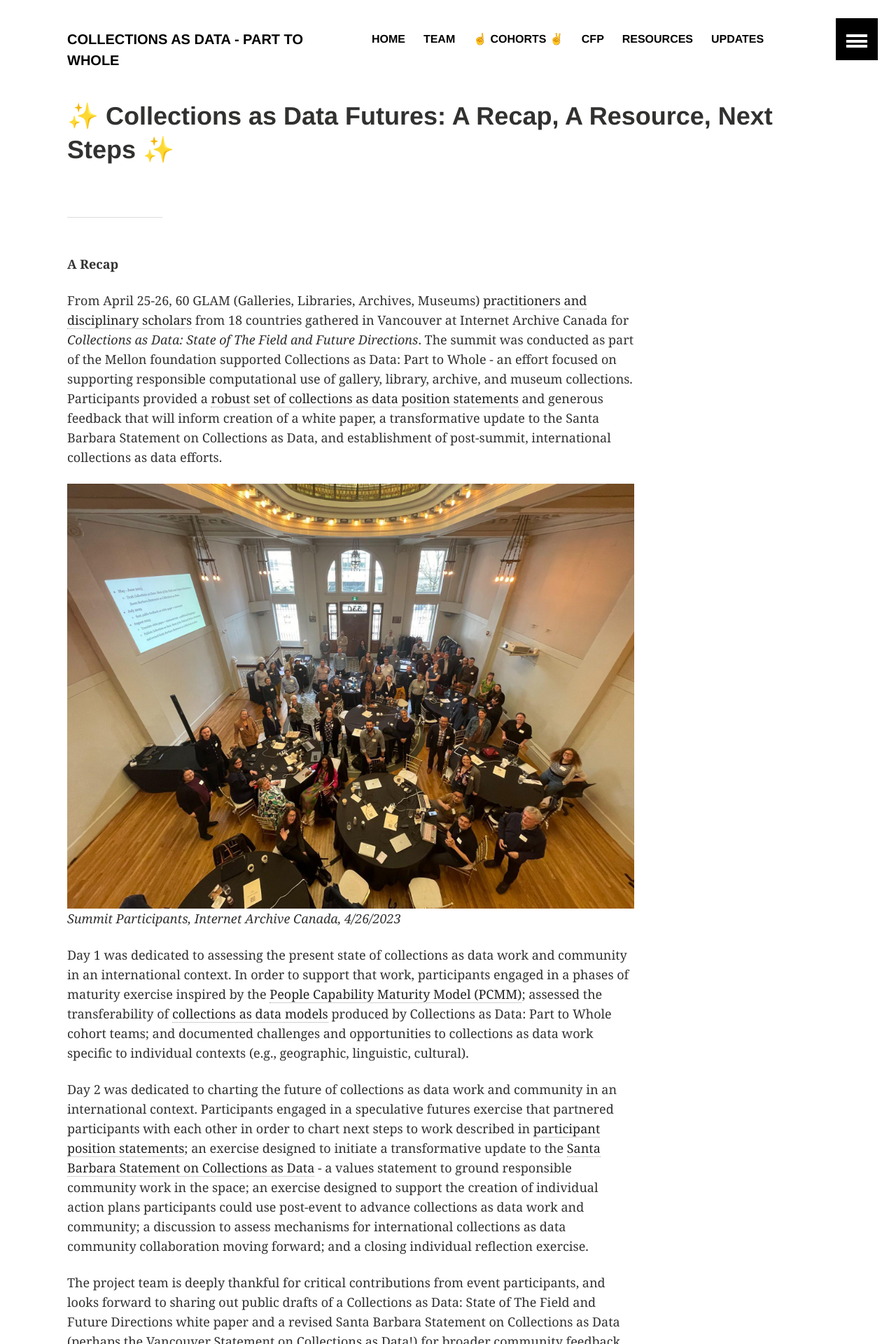
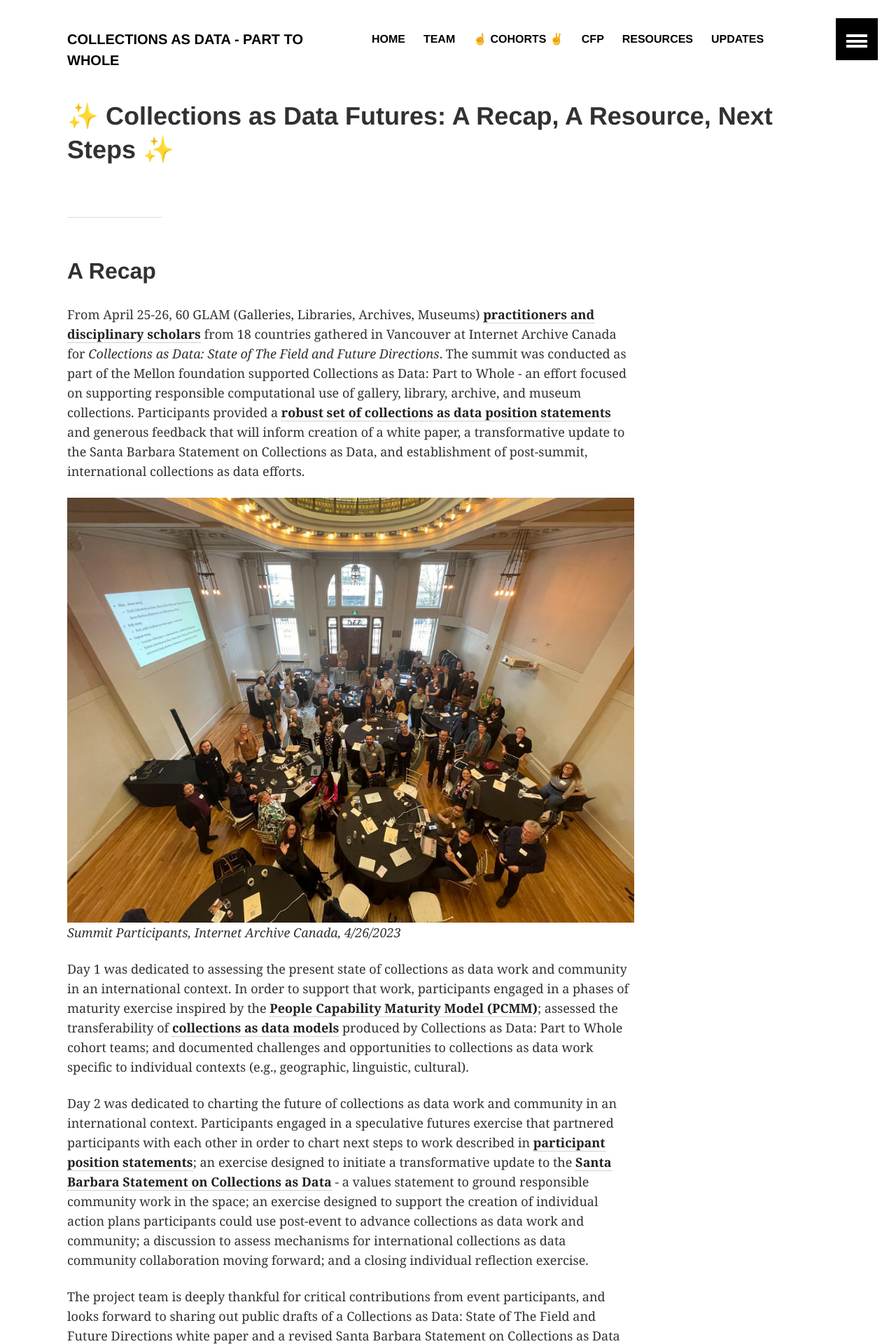
Before and after one commit to collectionsasdata/part2whole, a Jekyll site: the page built from _posts/2023-05-04-recap.markdown, in a window 1280 px wide. Shown: the top 1920 px of the page at 70% size. Built offline with Jekyll 4.4.1, drawn with Linux system fonts in a browser that asks for light colours.

```diff
--- a/_posts/2023-05-04-recap.markdown
+++ b/_posts/2023-05-04-recap.markdown
@@ -6,21 +6,21 @@ teaser: "A Recap, A Resource, Next Steps"
 ---
 ---
 
-**A Recap**
+## A Recap
 
-From April 25-26, 60 GLAM (Galleries, Libraries, Archives, Museums) [practitioners and disciplinary scholars](https://collectionsasdata.github.io/part2whole/iac/) from 18 countries gathered in Vancouver at Internet Archive Canada for *Collections as Data: State of The Field and Future Directions*. The summit was conducted as part of the Mellon foundation supported Collections as Data: Part to Whole - an effort focused on supporting responsible computational use of gallery, library, archive, and museum collections. Participants provided a [robust set of collections as data position statements](https://zenodo.org/record/7888576#.ZFO5O-zMI-Q) and generous feedback that will inform creation of a white paper, a transformative update to the Santa Barbara Statement on Collections as Data, and establishment of post-summit, international collections as data efforts.
+From April 25-26, 60 GLAM (Galleries, Libraries, Archives, Museums) [**practitioners and disciplinary scholars**](https://collectionsasdata.github.io/part2whole/iac/) from 18 countries gathered in Vancouver at Internet Archive Canada for *Collections as Data: State of The Field and Future Directions*. The summit was conducted as part of the Mellon foundation supported Collections as Data: Part to Whole - an effort focused on supporting responsible computational use of gallery, library, archive, and museum collections. Participants provided a [**robust set of collections as data position statements**](https://zenodo.org/record/7888576#.ZFO5O-zMI-Q) and generous feedback that will inform creation of a white paper, a transformative update to the Santa Barbara Statement on Collections as Data, and establishment of post-summit, international collections as data efforts.
 
 ![](https://github.com/collectionsasdata/part2whole/blob/master/_posts/iac_summit_participants_20230426.jpeg) *Summit Participants, Internet Archive Canada, 4/26/2023*
 
-Day 1 was dedicated to assessing the present state of collections as data work and community in an international context. In order to support that work, participants engaged in a phases of maturity exercise inspired by the [People Capability Maturity Model (PCMM)](https://resources.sei.cmu.edu/library/asset-view.cfm?assetid=5329); assessed the transferability of [collections as data models](https://osf.io/r9n3s/wiki/home/) produced by Collections as Data: Part to Whole cohort teams; and documented challenges and opportunities to collections as data work specific to individual contexts (e.g., geographic, linguistic, cultural).
+Day 1 was dedicated to assessing the present state of collections as data work and community in an international context. In order to support that work, participants engaged in a phases of maturity exercise inspired by the [**People Capability Maturity Model (PCMM)**](https://resources.sei.cmu.edu/library/asset-view.cfm?assetid=5329); assessed the transferability of [**collections as data models**](https://osf.io/r9n3s/wiki/home/) produced by Collections as Data: Part to Whole cohort teams; and documented challenges and opportunities to collections as data work specific to individual contexts (e.g., geographic, linguistic, cultural).
 
-Day 2 was dedicated to charting the future of collections as data work and community in an international context. Participants engaged in a speculative futures exercise that partnered participants with each other in order to chart next steps to work described in [participant position statements](https://zenodo.org/record/7888576#.ZFGcFezMI-Q); an exercise designed to initiate a transformative update to the [Santa Barbara Statement on Collections as Data](https://collectionsasdata.github.io/statement/) - a values statement to ground responsible community work in the space; an exercise designed to support the creation of individual action plans participants could use post-event to advance collections as data work and community; a discussion to assess mechanisms for international collections as data community collaboration moving forward; and a closing individual reflection exercise.
+Day 2 was dedicated to charting the future of collections as data work and community in an international context. Participants engaged in a speculative futures exercise that partnered participants with each other in order to chart next steps to work described in [**participant position statements**](https://zenodo.org/record/7888576#.ZFGcFezMI-Q); an exercise designed to initiate a transformative update to the [**Santa Barbara Statement on Collections as Data**](https://collectionsasdata.github.io/statement/) - a values statement to ground responsible community work in the space; an exercise designed to support the creation of individual action plans participants could use post-event to advance collections as data work and community; a discussion to assess mechanisms for international collections as data community collaboration moving forward; and a closing individual reflection exercise.
 
 The project team is deeply thankful for critical contributions from event participants, and looks forward to sharing out public drafts of a Collections as Data: State of The Field and Future Directions white paper and a revised Santa Barbara Statement on Collections as Data (perhaps the Vancouver Statement on Collections as Data!) for broader community feedback.
 
-**A Resource**
+## A Resource
 
-In preparation for the summit, participants submitted position statements to establish a foundational context for our collective work - [summit position statements are available here](https://zenodo.org/record/7888576#.ZFGcFezMI-Q). In writing these statements, participants responded to the following prompt:
+In preparation for the summit, participants submitted position statements to establish a foundational context for our collective work - [**summit position statements are available here**](https://zenodo.org/record/7888576#.ZFGcFezMI-Q). In writing these statements, participants responded to the following prompt:
 
 *We ask that you write a brief position statement (1-2 pages) derived from direct or related experience salient to the scope of work described in Collections as Data: Part to Whole (see grant narrative and sub grantee final reports). Please send to us by April 7. We strongly welcome bridging, divergence, and provocation in your position statements. Is there something concrete or conceptual we are missing? Are there questions and communities we aren’t currently considering? This is an opportunity to highlight aspects of your experience that relate to collections as data and will help stage interaction at the face-to-face meeting as we collectively consider the state of the field and future directions together. As a whole, these position statements will form a collective resource to be shared publicly with any community interested in collections as data.*
 
@@ -50,7 +50,7 @@ Timothy Vollmer, UC Berkeley Library
 Sovereignty as Data? Indigenous Knowledges and Library Collections
 Kayla Lar-Son, Xwi7xwa Library, University of British Columbia
 
-**Next Steps**
+## Next Steps
 
 Over the next 4 months the project team will work to synthesize feedback from event participants in order to draft a Collections as Data: State of The Field and Future Directions white paper and a revised Santa Barbara Statement on Collections as Data. We plan to work with participants to share out drafts to a broad range of communities to elicit further feedback.  This is essential as the resulting work should be as representative as possible of collective work in the space. We look forward very much to engaging with you. After the community feedback cycle is complete, final deliverables will be translated into multiple languages and published openly in the Fall of 2023.
 
```
